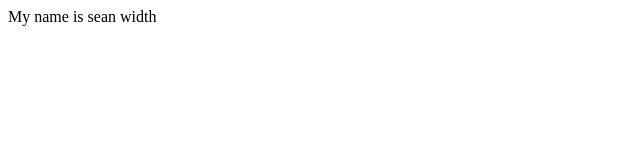
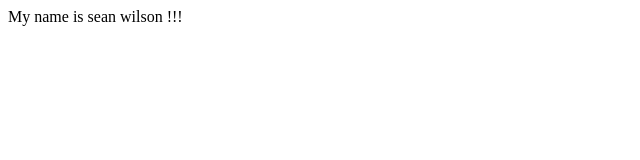
Before and after one commit to seanyo90/FirstGitHubProject, a plain HTML site: page index.html in a window 1280 px wide. Shown: the full height of the page, 0-640 px from the left. Drawn offline with Linux system fonts and the light colour scheme.

Commit message:
Emphasise the name

```diff
--- a/index.html
+++ b/index.html
@@ -7,6 +7,6 @@
     <title>Document</title>
 </head>
 <body>
-    My name is sean width
+    My name is sean wilson !!!
 </body>
 </html>
```
Also changed, not shown: about.html (deleted).
